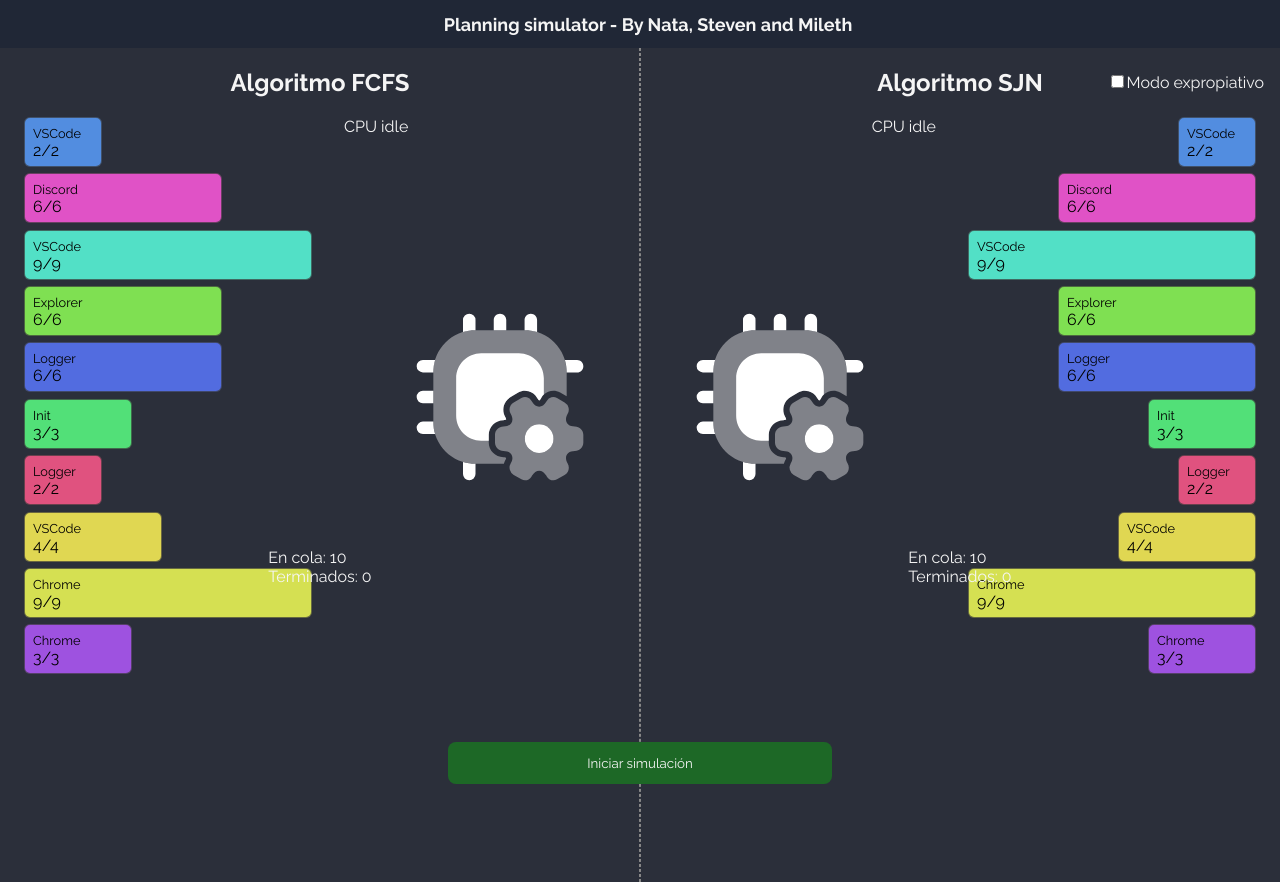
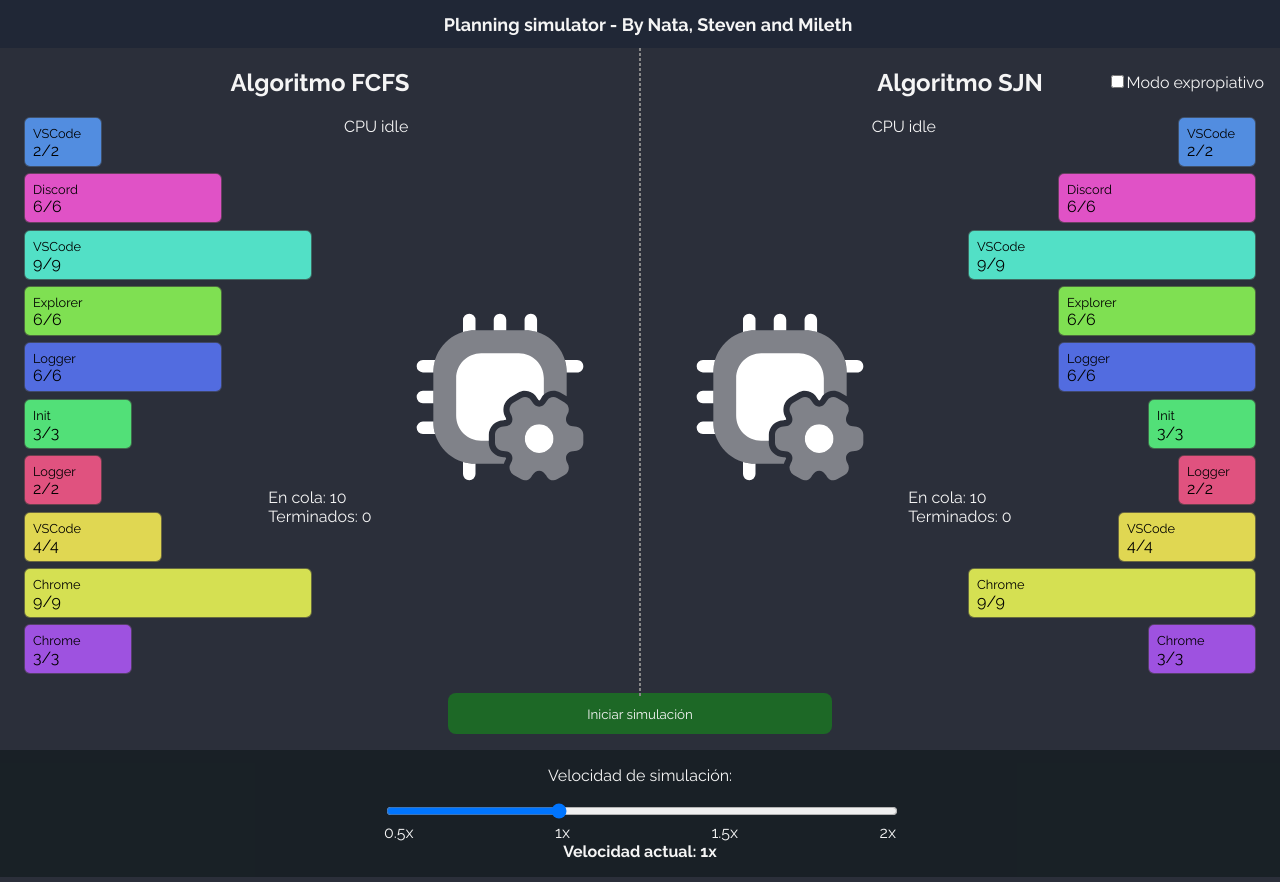
Before and after one commit to Steven-Leon-007/planning_FCFS_SJN, a React (Vite) app: page / in a window 1280 px wide. Built offline with nearby package versions, Linux system fonts and the light colour scheme.

Commit message:
Finished project I guess

```diff
--- a/src/App.css
+++ b/src/App.css
@@ -15,6 +15,10 @@ body,
     height: 100%;
 }
 
+body{
+    padding-bottom: 2rem;
+}
+
 .simulation-container {
     width: 100%;
     height: 100%;
@@ -26,23 +30,25 @@ body,
 .simulation-container::after {
     content: "";
     position: absolute;
-    height: 100%;
+    height: 80%;
     border: 1px dashed #888;
     left: 50%;
     padding: 1rem 0;
     transform: translateX(-50%);
 }
 
+.init-button-container {
+    grid-column: 1 / 3;
+    display: flex;
+    justify-content: center;
+    margin: 1rem 0;
+}
+
 .init-simulation {
-    position: fixed;
     background-color: var(--color-decoration);
     border: none;
     padding: 0.8rem;
     width: 30%;
-    bottom: 1rem;
-    left: 50%;
-    transform: translateX(-50%);
-    z-index: 999;
     border-radius: 8px;
     transition: background-color 0.3s ease-in-out;
 }
@@ -59,8 +65,36 @@ body,
     background-color: var(--color-error-hover);
 }
 
-.preemptive-marker{
+.preemptive-marker {
     position: absolute;
     right: 1rem;
     top: 1.5rem;
 }
+
+.speed-control {
+    grid-column: 1 / 3;
+    display: flex;
+    flex-direction: column;
+    align-items: center;
+    background-color: var(--color-secondary);
+    padding: 1rem 0;
+}
+
+.speed-slider-container {
+    width: 40%;
+    margin-top: 1rem;
+}
+
+.speed-slider-container input {
+    width: 100%;
+}
+
+.speed-labels {
+    width: 100%;
+    display: flex;
+    justify-content: space-between;
+}
+
+.current-speed {
+    font-weight: bold;
+}
--- a/src/App.jsx
+++ b/src/App.jsx
@@ -8,6 +8,8 @@ function App() {
   const [isSimulating, setIsSimulating] = useState(false);
   const [displayButton, setDisplayButton] = useState(false);
   const [isPreemptive, setIsPreemptive] = useState(false);
+  const [simulationSpeed, setSimulationSpeed] = useState(1);
+
 
   useEffect(() => {
     const initialProcesses = Array.from({ length: 10 }, () => ProcessModel.createRandomProcess());
@@ -25,12 +27,38 @@ function App() {
     setIsSimulating(false);
   };
 
+  const getTickTime = () => {
+    return 1000 / simulationSpeed;
+  };
+
+  const getSpawnTime = () => {
+    return 7000 / simulationSpeed;
+  };
+
+  const handleSpeedChange = (e) => {
+    setSimulationSpeed(parseFloat(e.target.value));
+  };
+
   return (
     <>
       <div className='header'>Planning simulator - By Nata, Steven and Mileth</div>
       <div className="simulation-container">
-        <SchedulerComponent mode="FCFS" processes={processes} isSimulating={isSimulating} isPreemptive={false} />
-        <SchedulerComponent mode="SJN" processes={processes} isSimulating={isSimulating} isPreemptive={isPreemptive} />
+        <SchedulerComponent
+          mode="FCFS"
+          processes={processes}
+          isSimulating={isSimulating}
+          isPreemptive={false}
+          tickTime={getTickTime()}
+          spawnTime={getSpawnTime()}
+        />
+        <SchedulerComponent
+          mode="SJN"
+          processes={processes}
+          isSimulating={isSimulating}
+          isPreemptive={isPreemptive}
+          tickTime={getTickTime()}
+          spawnTime={getSpawnTime()}
+        />
 
         <label className='preemptive-marker'>
           <input
@@ -40,7 +68,8 @@ function App() {
           />
           Modo expropiativo
         </label>
-        <div>
+
+        <div className='init-button-container'>
           {displayButton && (
             !isSimulating ? (
               <button className='init-simulation' onClick={startSimulation}>
@@ -53,6 +82,29 @@ function App() {
             )
           )}
         </div>
+
+        <div className="speed-control">
+          <label>Velocidad de simulación:</label>
+          <div className="speed-slider-container">
+            <input
+              type="range"
+              min="0.5"
+              max="2"
+              step="0.5"
+              value={simulationSpeed}
+              onChange={handleSpeedChange}
+              className="speed-slider"
+            />
+            <div className="speed-labels">
+              <span>0.5x</span>
+              <span>1x</span>
+              <span>1.5x</span>
+              <span>2x</span>
+            </div>
+          </div>
+          <div className="current-speed">Velocidad actual: {simulationSpeed}x</div>
+        </div>
+
       </div>
     </>
   )
--- a/src/components/engine-icon/EngineIconComponent.jsx
+++ b/src/components/engine-icon/EngineIconComponent.jsx
@@ -1,17 +1,19 @@
 import { useEffect, useRef, useState } from "react";
 import { motion, useAnimation } from 'motion/react'
 
-const EngineIconComponent = ({ isRunning }) => {
+const EngineIconComponent = ({ isRunning, tickTime }) => {
     const controls = useAnimation();
 
     useEffect(() => {
         if (isRunning) {
+            const animationDuration = 2 * (tickTime / 1000);
+
             // Iniciar rotación continua
             controls.start({
                 rotate: 360,
                 transition: {
                     rotate: {
-                        duration: 2,
+                        duration: animationDuration,
                         ease: "linear",
                         repeat: Infinity,
                         repeatType: "loop"
@@ -19,11 +21,13 @@ const EngineIconComponent = ({ isRunning }) => {
                 }
             });
         } else {
+            const finalAnimationDuration = 1 * (tickTime / 1000);
+
             controls.start({
                 rotate: [null, 360],
                 transition: {
                     rotate: {
-                        duration: 1,
+                        duration: finalAnimationDuration,
                         ease: "easeOut"
                     }
                 }
@@ -31,7 +35,7 @@ const EngineIconComponent = ({ isRunning }) => {
                 controls.set({ rotate: 0 });
             });
         }
-    }, [isRunning, controls]);
+    }, [isRunning, controls, tickTime]);
 
     return (
         <svg
--- a/src/components/scheduler/SchedulerComponent.jsx
+++ b/src/components/scheduler/SchedulerComponent.jsx
@@ -8,7 +8,7 @@ import { ProcessModel } from "../../model/ProcessModel";
 const TICK_MS = 1000;
 const SPAWN_MS = 7000;
 
-const SchedulerComponent = ({ mode, processes, isSimulating, isPreemptive }) => {
+const SchedulerComponent = ({ mode, processes, isSimulating, isPreemptive, tickTime, spawnTime }) => {
     // estados para UI
     const [queue, setQueue] = useState([]);         // procesos esperando
     const [running, setRunning] = useState(null);   // proceso en CPU
@@ -35,7 +35,7 @@ const SchedulerComponent = ({ mode, processes, isSimulating, isPreemptive }) =>
 
     }, [processes, mode]);
 
-    // efecto para el tick del scheduler (1s)
+    // efecto para el tick del scheduler
     useEffect(() => {
         if (tickIntervalRef.current) {
             clearInterval(tickIntervalRef.current);
@@ -45,7 +45,7 @@ const SchedulerComponent = ({ mode, processes, isSimulating, isPreemptive }) =>
         if (isSimulating) {
             tickIntervalRef.current = setInterval(() => {
                 stepTick();
-            }, TICK_MS);
+            }, tickTime);
         }
 
         return () => {
@@ -54,10 +54,9 @@ const SchedulerComponent = ({ mode, processes, isSimulating, isPreemptive }) =>
                 tickIntervalRef.current = null;
             }
         };
-        // eslint-disable-next-line react-hooks/exhaustive-deps
-    }, [isSimulating, isPreemptive]);
+    }, [isSimulating, isPreemptive, tickTime]);
 
-    // efecto para spawn de procesos (cada 5s)
+    // efecto para spawn de procesos
     useEffect(() => {
         if (spawnIntervalRef.current) {
             clearInterval(spawnIntervalRef.current);
@@ -67,19 +66,15 @@ const SchedulerComponent = ({ mode, processes, isSimulating, isPreemptive }) =>
         if (isSimulating) {
             spawnIntervalRef.current = setInterval(() => {
                 const newProc = ProcessModel.createRandomProcess();
-
-                // opcional: fijar arrival en ahora (si createRandomProcess no lo hace)
                 newProc.arrival = newProc.arrival ?? Date.now();
 
-                // añadir a la cola (refs y estado)
                 queueRef.current.push(newProc);
                 setQueue([...queueRef.current]);
 
-                // Si es SJN expropiativo, verificar si debemos interrumpir el proceso actual
                 if (mode === "SJN" && isPreemptive && runningRef.current) {
                     checkForPreemption();
                 }
-            }, SPAWN_MS);
+            }, spawnTime); // Usamos spawnTime en lugar de SPAWN_MS
         }
 
         return () => {
@@ -88,7 +83,7 @@ const SchedulerComponent = ({ mode, processes, isSimulating, isPreemptive }) =>
                 spawnIntervalRef.current = null;
             }
         };
-    }, [isSimulating, mode, isPreemptive]);
+    }, [isSimulating, mode, isPreemptive, spawnTime]);
 
     // Función para verificar si hay un proceso más corto en la cola
     const checkForPreemption = () => {
@@ -180,7 +175,7 @@ const SchedulerComponent = ({ mode, processes, isSimulating, isPreemptive }) =>
                 </div>
 
                 <div className={`cpu-area ${mode}`}>
-                    <EngineIconComponent isRunning={isSimulating} />
+                    <EngineIconComponent isRunning={isSimulating} tickTime={tickTime}/>
                     <div className="cpu-slot">
                         {running ? (
                             <div className="running-wrapper">
```
